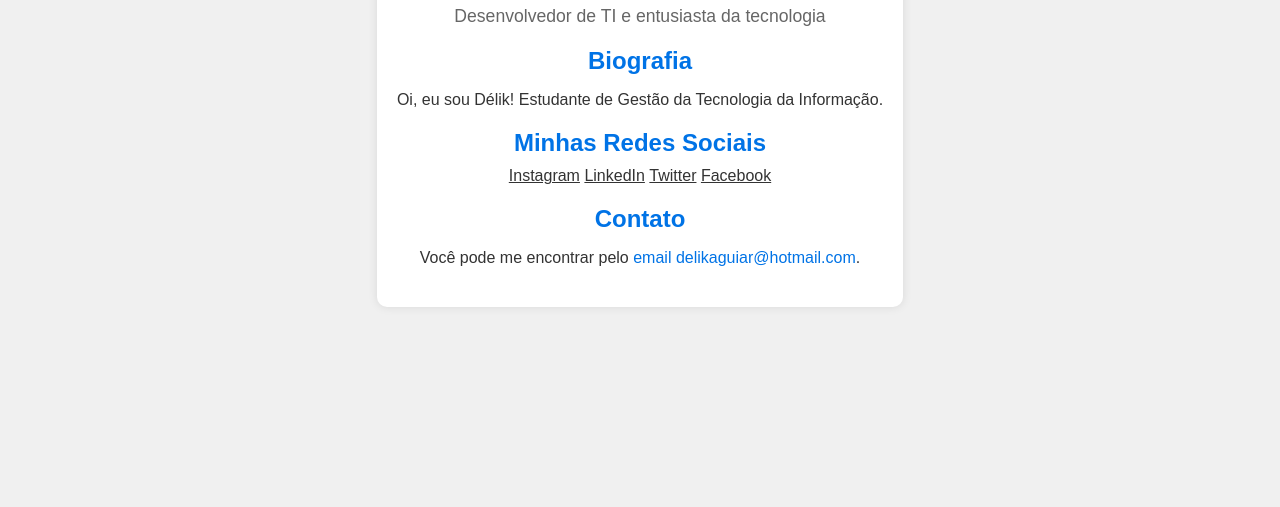
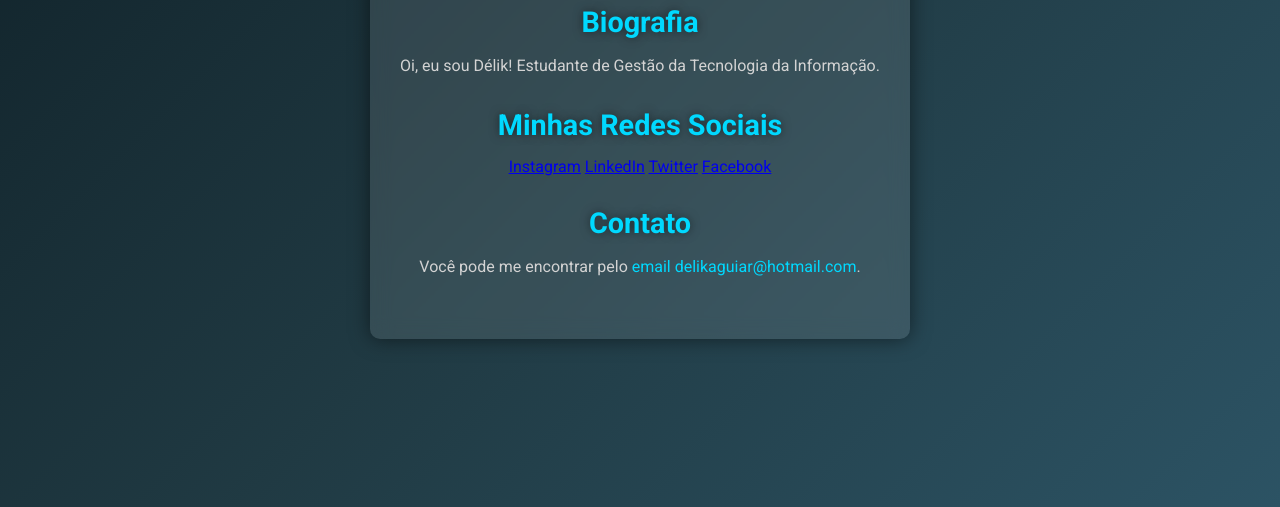
Before and after one commit to Deliky/painel-redes-sociais, a plain HTML site: page index.html in a window 1280 px wide. Shown: the part 293-800 px from the top of the page. Drawn offline with Linux system fonts and the light colour scheme.

Commit message:
Update styles.css

```diff
--- a/styles.css
+++ b/styles.css
@@ -1,20 +1,29 @@
+/* Reset básico */
+* {
+    margin: 0;
+    padding: 0;
+    box-sizing: border-box;
+}
+
 body {
-    font-family: Arial, sans-serif;
+    font-family: 'Roboto', sans-serif;
     display: flex;
     justify-content: center;
     align-items: center;
     height: 100vh;
-    background-color: #f0f0f0;
+    background: linear-gradient(135deg, #0f2027, #203a43, #2c5364);
+    color: #fff;
     margin: 0;
 }
 
 .container {
     text-align: center;
-    background: #fff;
-    padding: 20px;
+    background: rgba(255, 255, 255, 0.1);
+    padding: 30px;
     border-radius: 10px;
-    box-shadow: 0 0 10px rgba(0, 0, 0, 0.1);
-    max-width: 600px;
+    box-shadow: 0 0 20px rgba(0, 0, 0, 0.5);
+    max-width: 800px;
+    backdrop-filter: blur(10px);
 }
 
 header {
@@ -22,45 +31,53 @@ header {
 }
 
 header h1 {
-    color: #333;
+    font-size: 2.5em;
+    margin-bottom: 10px;
+    color: #fff;
+    text-shadow: 0 0 10px rgba(0, 0, 0, 0.5);
 }
 
 header p {
-    color: #666;
-    font-size: 1.1em;
+    font-size: 1.2em;
+    color: #d3d3d3;
 }
 
 section {
-    margin-bottom: 20px;
+    margin-bottom: 30px;
 }
 
 section h2 {
-    color: #0073e6;
-    margin-bottom: 10px;
+    font-size: 1.8em;
+    margin-bottom: 15px;
+    color: #00d9ff;
+    text-shadow: 0 0 10px rgba(0, 0, 0, 0.5);
 }
 
-section p, section a {
-    color: #333;
+section p {
     font-size: 1em;
+    line-height: 1.5;
+    color: #d3d3d3;
 }
 
-.social-links a {
+.social-links .links a {
     display: inline-block;
     margin: 10px;
     padding: 10px 20px;
     text-decoration: none;
     color: #fff;
-    background-color: #0073e6;
+    background-color: #00d9ff;
     border-radius: 5px;
-    transition: background-color 0.3s;
+    transition: all 0.3s ease;
+    box-shadow: 0 0 10px rgba(0, 217, 255, 0.5);
 }
 
-.social-links a:hover {
-    background-color: #005bb5;
+.social-links .links a:hover {
+    background-color: #0073e6;
+    box-shadow: 0 0 20px rgba(0, 115, 230, 0.7);
 }
 
 #contact a {
-    color: #0073e6;
+    color: #00d9ff;
     text-decoration: none;
 }
 
```
